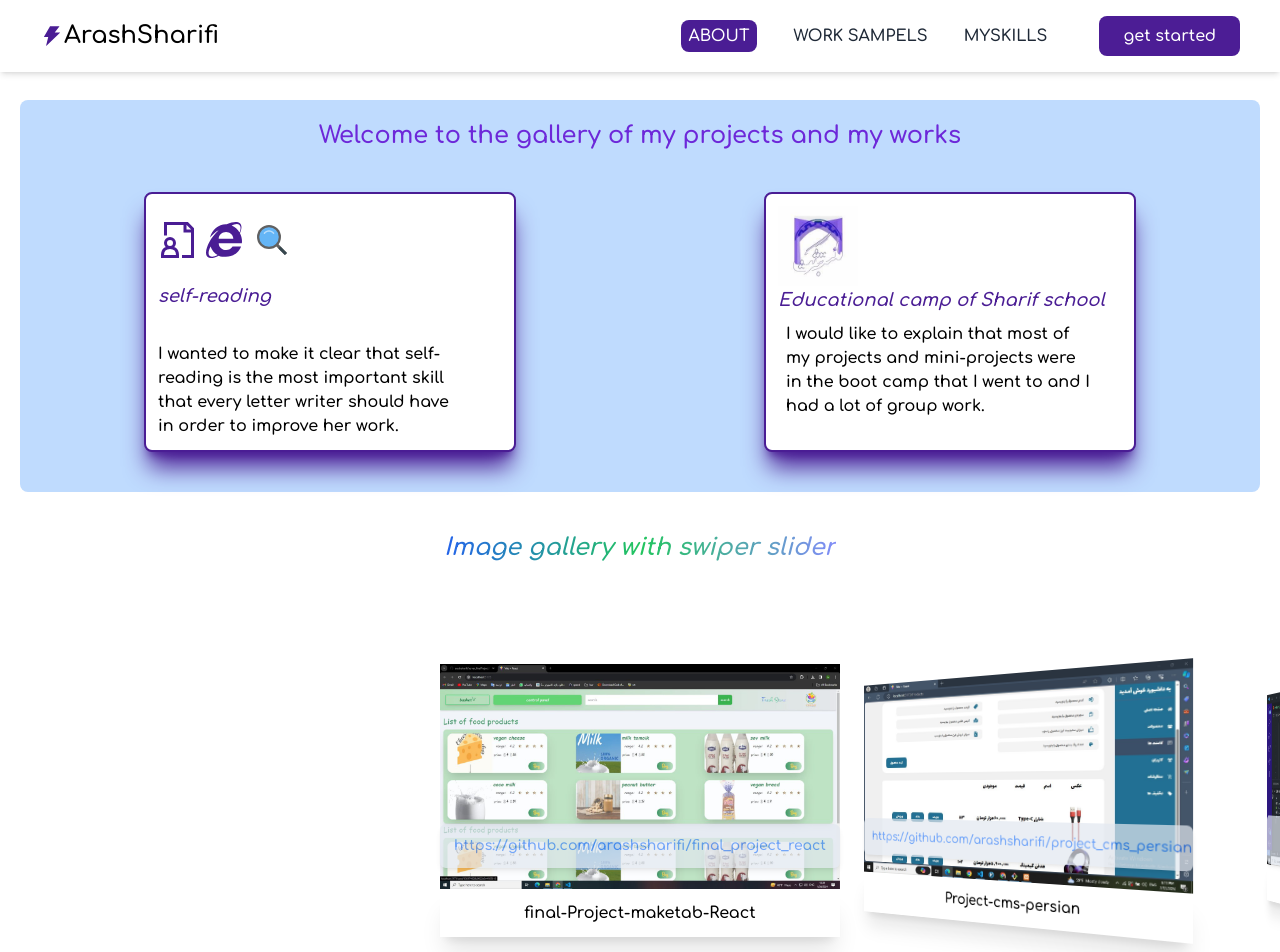
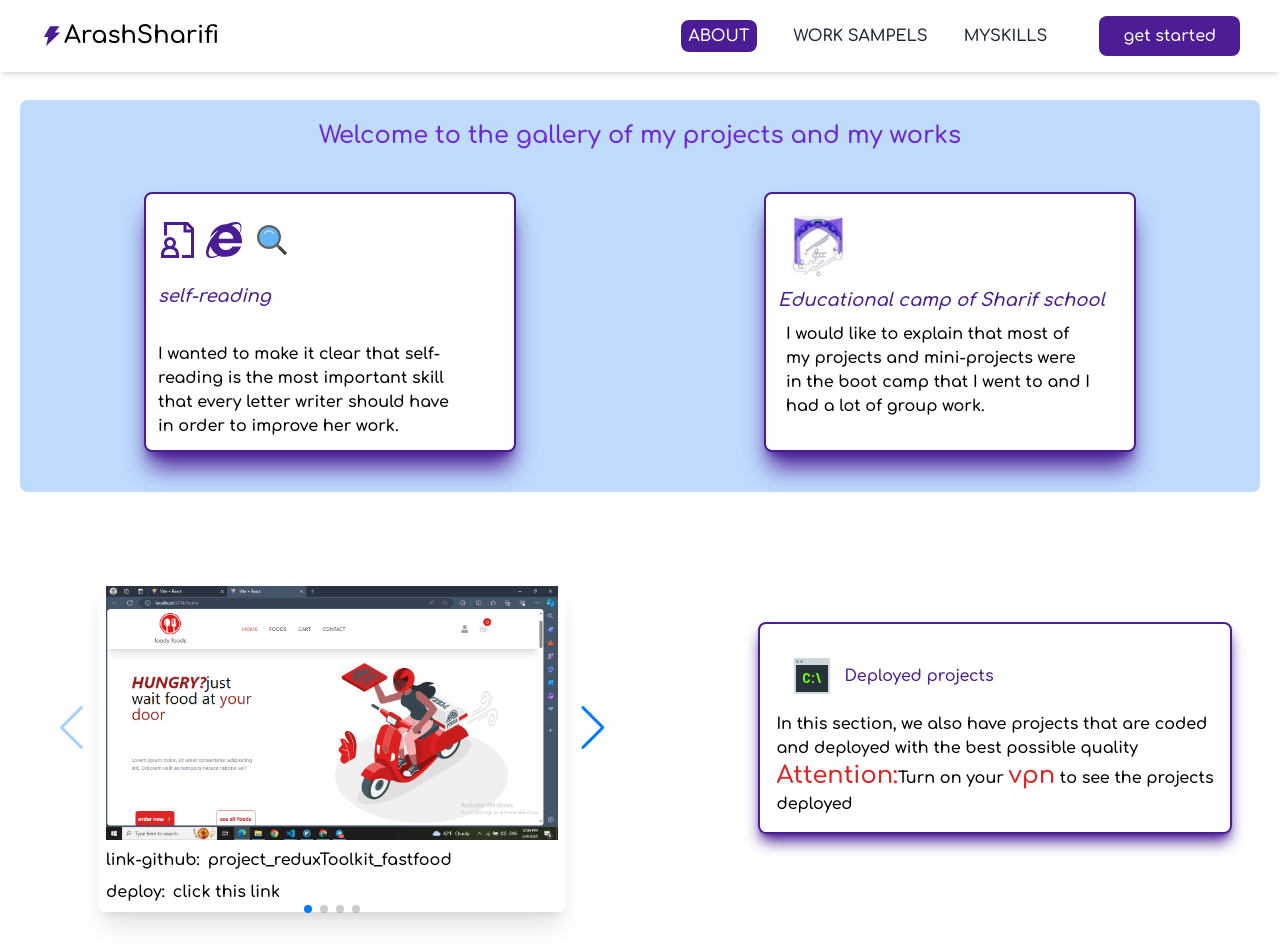
Before and after one commit to arashsharifi/About-Me, a React (Vite) app: page /WorkSample in a window 1280 px wide. Shown: the top 952 px of the page. Built offline with nearby package versions, Linux system fonts and the light colour scheme.

Commit message:
add section effect swiper

```diff
--- /dev/null
+++ b/src/Components/EffectSwiper/EffectSwiper.css
@@ -0,0 +1,12 @@
+.swiper {
+  width: 100%;
+  height: 400px;
+  padding: 50px;
+}
+
+.swiper-slide {
+  background-position: center;
+  background-size: cover;
+  width: 400px;
+  height: 300xp;
+}
--- /dev/null
+++ b/src/Components/EffectSwiper/EffectSwiper.jsx
@@ -0,0 +1,105 @@
+import React, { useRef, useState } from "react";
+// Import Swiper React components
+import { Swiper, SwiperSlide } from "swiper/react";
+
+// Import Swiper styles
+import "swiper/css";
+import "swiper/css/effect-flip";
+import "swiper/css/pagination";
+import "swiper/css/navigation";
+
+import "../EffectSwiper/EffectSwiper.css";
+
+// import required modules
+import { EffectFlip, Pagination, Navigation } from "swiper/modules";
+
+import picEffect from "../../../public/imagePro/15.jpg";
+import comings from "../../../public/imagePro/comingsoon.png";
+
+const dataEffectSwiper = [
+  {
+    id: 1,
+    linkGitHub: "https://github.com/arashsharifi/project_reduxToolkit_fastfood",
+    title: "project_reduxToolkit_fastfood",
+    vercel: "https://project-redux-toolkit-fastfood.vercel.app/",
+    img: picEffect,
+  },
+  {
+    id: 2,
+    linkGitHub: "comingsoon",
+    vercel: "comingsoon",
+    img: comings,
+  },
+  {
+    id: 3,
+    linkGitHub: "comingsoon",
+    vercel: "comingsoon",
+    img: comings,
+  },
+  {
+    id: 4,
+    linkGitHub: "comingsoon",
+    vercel: "comingsoon",
+    img: comings,
+  },
+];
+
+export default function EffectSwiper() {
+  const [datas, setDatas] = useState(dataEffectSwiper);
+  return (
+    <>
+      <Swiper
+        effect={"flip"}
+        grabCursor={true}
+        pagination={true}
+        navigation={true}
+        modules={[EffectFlip, Pagination, Navigation]}
+        className="mySwiper"
+      >
+        {datas.map((data) => (
+          <SwiperSlide key={data.id}>
+            <div className="flex flex-col gap-2 bg-white rounded-lg overflow-hidden shadow-xl p-2">
+              <div className="w-[100%]">
+                <img className="w-full h-full" src={data.img} />
+              </div>
+              <div className=" hidden md:flex gap-2 ">
+                <p className=" ">link-github:</p>
+                <a
+                  href={data.linkGitHub}
+                  className="duration-200 hover:text-ferveritPink hover:underline"
+                >
+                  {data.title}
+                </a>
+              </div>
+              <div className="w-[80%] mx-auto flex items-center md:hidden ">
+                <a
+                  href="#"
+                  className="w-full bg-transparent border-ferveritPink border-2 rounded-lg text-ferveritPink text-center active:bg-ferveritPink active:text-white"
+                >
+                  github link
+                </a>
+              </div>
+              <div className="w-[80%] mx-auto flex items-center md:hidden ">
+                <a
+                  href="#"
+                  className="w-full bg-transparent border-yellow-600 border-2 rounded-lg text-yellow-600 text-center active:bg-yellow-600 active:text-white"
+                >
+                  deploy
+                </a>
+              </div>
+              <div className=" hidden md:flex gap-2 ">
+                <p className=" font-bold  ">deploy:</p>
+                <a
+                  href={data.vercel}
+                  className="duration-200 hover:text-yellow-600 hover:underline"
+                >
+                  click this link
+                </a>
+              </div>
+            </div>
+          </SwiperSlide>
+        ))}
+      </Swiper>
+    </>
+  );
+}
--- a/src/Components/Header/Header.jsx
+++ b/src/Components/Header/Header.jsx
@@ -19,7 +19,7 @@ export default function Header() {
   const checkStyle =
     "cursor-pointer text-white bg-ferveritPink px-2 py-1 rounded-lg";
   return (
-    <div className="shadow-md w-full fixed top-0 left-0 font-comfortaa">
+    <div className="shadow-md w-full fixed top-0 left-0 font-comfortaa z-50">
       <div className="md:flex items-center justify-between bg-white py-4 md:px-10 px-7">
         <div className="font-bold text-2xl cursor-pointer flex items-center ">
           <span className="text-2xl">
--- a/src/Components/SwiperPag/SwiperPag.jsx
+++ b/src/Components/SwiperPag/SwiperPag.jsx
@@ -121,7 +121,7 @@ export default function SwiperPag() {
   const [swiperDatas, setSwiperDatas] = useState(swiperDataProjects1);
   return (
     <>
-      <div className=" flex items-center justify-center mt-5 ">
+      <div className=" flex items-center justify-center mt-5 z-30 ">
         <h1 className="  text-lg md:text-2xl italic bg-gradient-to-r from-blue-600 via-green-500 to-indigo-400 inline-block text-transparent bg-clip-text ">
           Image gallery with swiper slider
         </h1>
--- a/src/pages/WorkSampels/WorkSampels.jsx
+++ b/src/pages/WorkSampels/WorkSampels.jsx
@@ -1,13 +1,17 @@
 import React from "react";
-import SwiperPag from "../../Components/SwiperPag/SwiperPag";
+
 import { LiaUniversitySolid } from "react-icons/lia";
 import maktabPic from "../../../public/imagePro/qq.jpg";
 import { GrDocumentUser } from "react-icons/gr";
 import { FcSearch } from "react-icons/fc";
 import { FaInternetExplorer } from "react-icons/fa";
+import { FcCommandLine } from "react-icons/fc";
 import { BiSolidFactory } from "react-icons/bi";
 import { TfiAgenda } from "react-icons/tfi";
 import { FaCheck } from "react-icons/fa6";
+
+import SwiperPag from "../../Components/SwiperPag/SwiperPag";
+import EffectSwiper from "../../Components/EffectSwiper/EffectSwiper";
 export default function WorkSampels() {
   return (
     <div className="flex w-full flex-col font-comfortaa mt-20">
@@ -46,6 +50,28 @@ export default function WorkSampels() {
           </div>
         </div>
       </div>
+      <div className="  mx-auto w-[95%] flex flex-col-reverse md:flex-row justify-between items-center p-4 ">
+        <div className="w-[100%] md:w-[60%]">
+          <div className="w-[100%] md:w-[80%] ">
+            <EffectSwiper />
+          </div>
+        </div>
+        <div className="flex flex-col gap-0  border-2 border-ferveritPink rounded-lg shadow-lg shadow-ferveritPink p-4 w-[90%] md:w-[40%]">
+          <div className="flex gap-2 items-center p-3">
+            <FcCommandLine className="text-5xl" />
+            <p className="font-bold text-ferveritPink">Deployed projects </p>
+          </div>
+          <p>
+            In this section, we also have projects that are coded and deployed
+            with the best possible quality
+          </p>
+          <p>
+            <span className="text-2xl text-red-600">Attention:</span>
+            Turn on your <span className="text-2xl text-red-600">vpn</span> to
+            see the projects deployed
+          </p>
+        </div>
+      </div>
       <div className=" w-[100%] mx-auto">
         <SwiperPag />
       </div>
```
Also changed, not shown: public/imagePro/15.jpg (added), public/imagePro/comingsoon.png (added).
